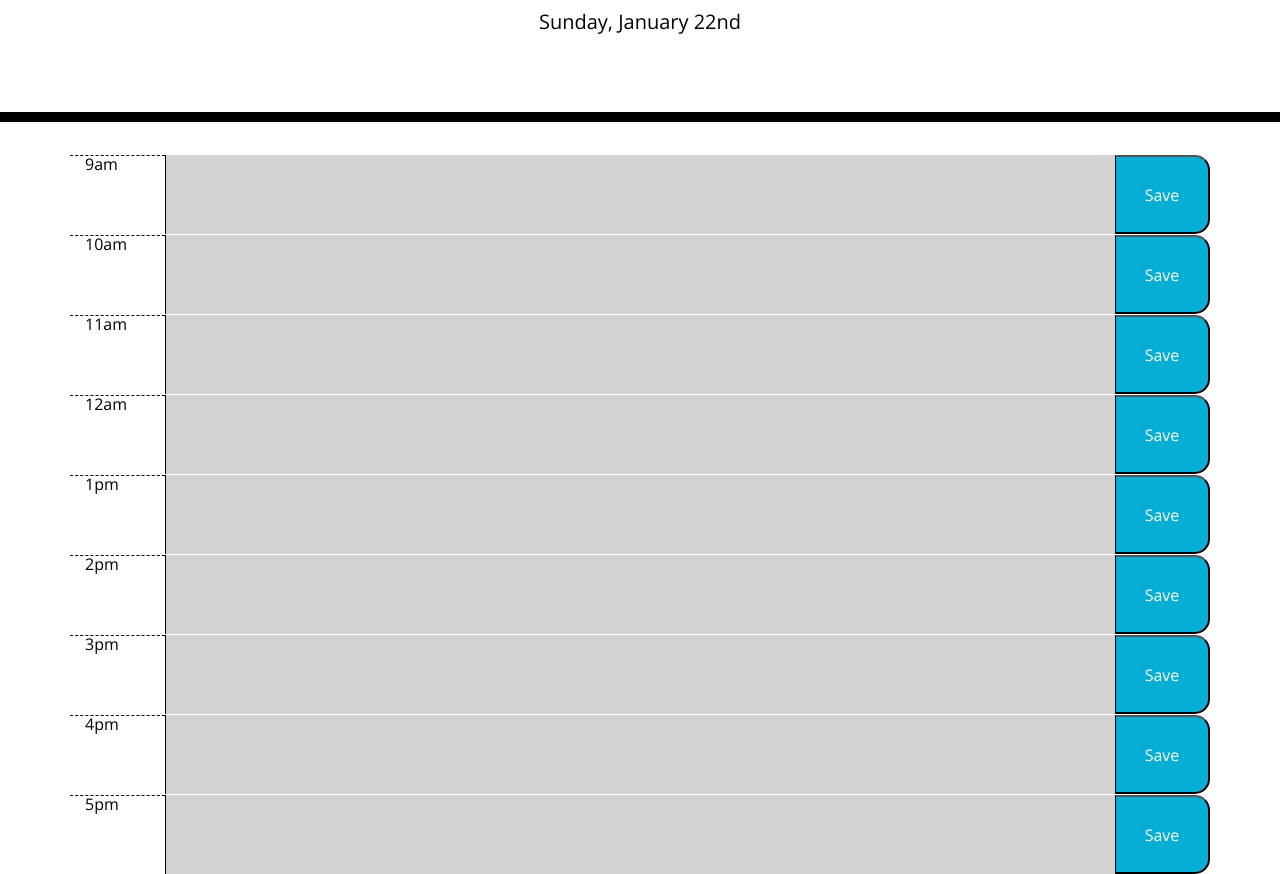
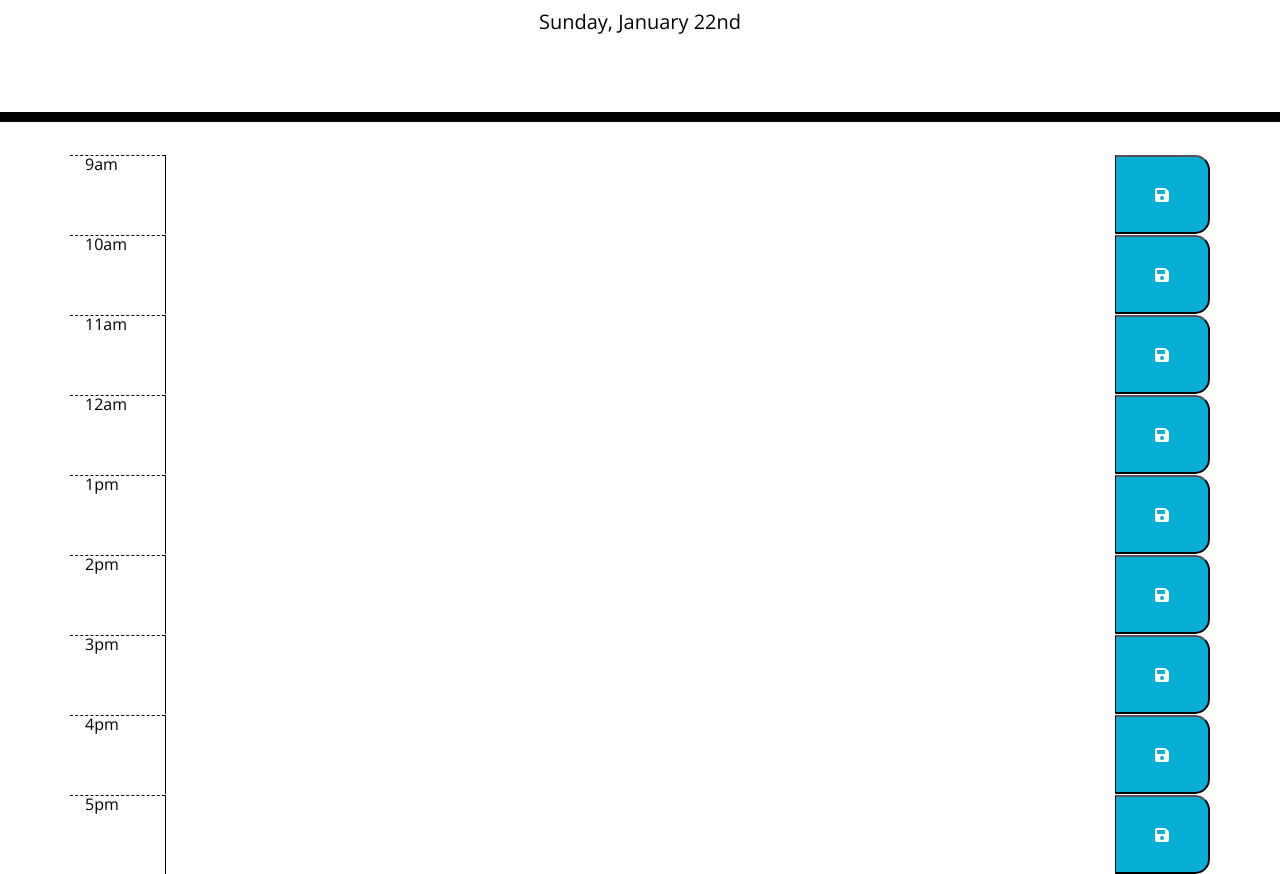
Before and after one commit to DaniJFerr/Work_Day-_Scheduler, a plain HTML site: page index.html in a window 1280 px wide. Shown: the part 182-1056 px from the top of the page. Drawn offline with nearby package versions, Linux system fonts and the light colour scheme.

Commit message:
replace the text button save to font aswesome icon

```diff
--- a/index.html
+++ b/index.html
@@ -23,8 +23,9 @@
       href="https://fonts.googleapis.com/css?family=Open+Sans&display=swap"
       rel="stylesheet"
     />
+
+    <script src="https://kit.fontawesome.com/ff38e5c58a.js" crossorigin="anonymous"></script>
     <link rel="stylesheet" href="./assets/css/style.css" />
-
     <script src="./assets/script/script.js"></script>
 
     <title>Work Day Scheduler</title>
@@ -36,73 +37,64 @@
       <p class="lead">A simple calendar app for scheduling your work day</p>
       <p id="currentDay" class="lead"></p>
     </header>
-
     <div class="container">
       <div class="row">
         <div class="col-sm-1 hour">9am</div>
-        <textarea class="col-sm-10 description past" id="9am"></textarea>
-        <button class="col-sm-1 saveBtn" id="9am-save">Save</button>
+        <textarea class="col-sm-10 description" id="9am"></textarea>
+        <button class="col-sm-1 saveBtn" id="9am-save"><i class="fa-solid fa-floppy-disk"></i></button>
       </div>
 
       <div class="row">
         <div class="col-sm-1 hour">10am</div>
-        <textarea class="col-sm-10 description past" id="10am"></textarea>
-        <button class="col-sm-1 saveBtn" id="10am-save">Save</button>
+        <textarea class="col-sm-10 description" id="10am"></textarea>
+        <button class="col-sm-1 saveBtn" id="10am-save"><i class="fa-solid fa-floppy-disk"></i></button>
       </div>
 
       <div class="row">
         <div class="col-sm-1 hour">11am</div>
-        <textarea class="col-sm-10 description past" id="11am"></textarea>
-        <button class="col-sm-1 saveBtn" id="11am-save">Save</button>
+        <textarea class="col-sm-10 description" id="11am"></textarea>
+        <button class="col-sm-1 saveBtn" id="11am-save"><i class="fa-solid fa-floppy-disk"></i></button>
       </div>
 
       <div class="row">
         <div class="col-sm-1 hour">12am</div>
-        <textarea class="col-sm-10 description past" id="12am"></textarea>
-        <button class="col-sm-1 saveBtn" id="12am-save">Save</button>
+        <textarea class="col-sm-10 description " id="12am"></textarea>
+        <button class="col-sm-1 saveBtn" id="12am-save"><i class="fa-solid fa-floppy-disk"></i></button>
       </div>
 
       <div class="row">
         <div class="col-sm-1 hour">1pm</div>
-        <textarea class="col-sm-10 description past" id="1pm"></textarea>
-        <button class="col-sm-1 saveBtn" id="1pm-save">Save</button>
+        <textarea class="col-sm-10 description" id="13pm"></textarea>
+        <button class="col-sm-1 saveBtn" id="13pm-save"><i class="fa-solid fa-floppy-disk"></i></button>
       </div>
 
       <div class="row">
         <div class="col-sm-1 hour">2pm</div>
-        <textarea class="col-sm-10 description past" id="2pm"></textarea>
-        <button class="col-sm-1 saveBtn" id="2pm-save">Save</button>
+        <textarea class="col-sm-10 description" id="14pm"></textarea>
+        <button class="col-sm-1 saveBtn" id="14pm-save"><i class="fa-solid fa-floppy-disk"></i></button>
       </div>
 
       <div class="row">
         <div class="col-sm-1 hour">3pm</div>
-        <textarea class="col-sm-10 description past" id="3pm"></textarea>
-        <button class="col-sm-1 saveBtn" id="3pm-save">Save</button>
+        <textarea class="col-sm-10 description" id="15pm"></textarea>
+        <button class="col-sm-1 saveBtn" id="15pm-save"><i class="fa-solid fa-floppy-disk"></i></button>
       </div>
+
 
       <div class="row">
         <div class="col-sm-1 hour">4pm</div>
-        <textarea class="col-sm-10 description past" id="4pm"></textarea>
-        <button class="col-sm-1 saveBtn" id="4pm-save">Save</button>
+        <textarea class="col-sm-10 description" id="16pm"></textarea>
+        <button class="col-sm-1 saveBtn" id="16pm-save"><i class="fa-solid fa-floppy-disk"></i></button>
       </div>
 
       <div class="row">
         <div class="col-sm-1 hour">5pm</div>
-        <textarea class="col-sm-10 description past" id="5pm"></textarea>
-        <button class="col-sm-1 saveBtn" id="5pm-save">Save</button>
+        <textarea class="col-sm-10 description" id="17pm"></textarea>
+        <button class="col-sm-1 saveBtn" id="17pm-save"><i class="fa-solid fa-floppy-disk"></i></button>
       </div>
 
       <!-- Repeat the above div for each hour from 9am to 5pm -->
     </div>
 
-
-    <!-- <div class="container">
-       Timeblocks go here
-      <div class="row">
-      <textarea class="col-10" id="textarea"></textarea>
-      <button class="btn" type="submit" id="btnSave">Save</button>
-      </div>
-    </div> -->
-
   </body>
 </html>
```
